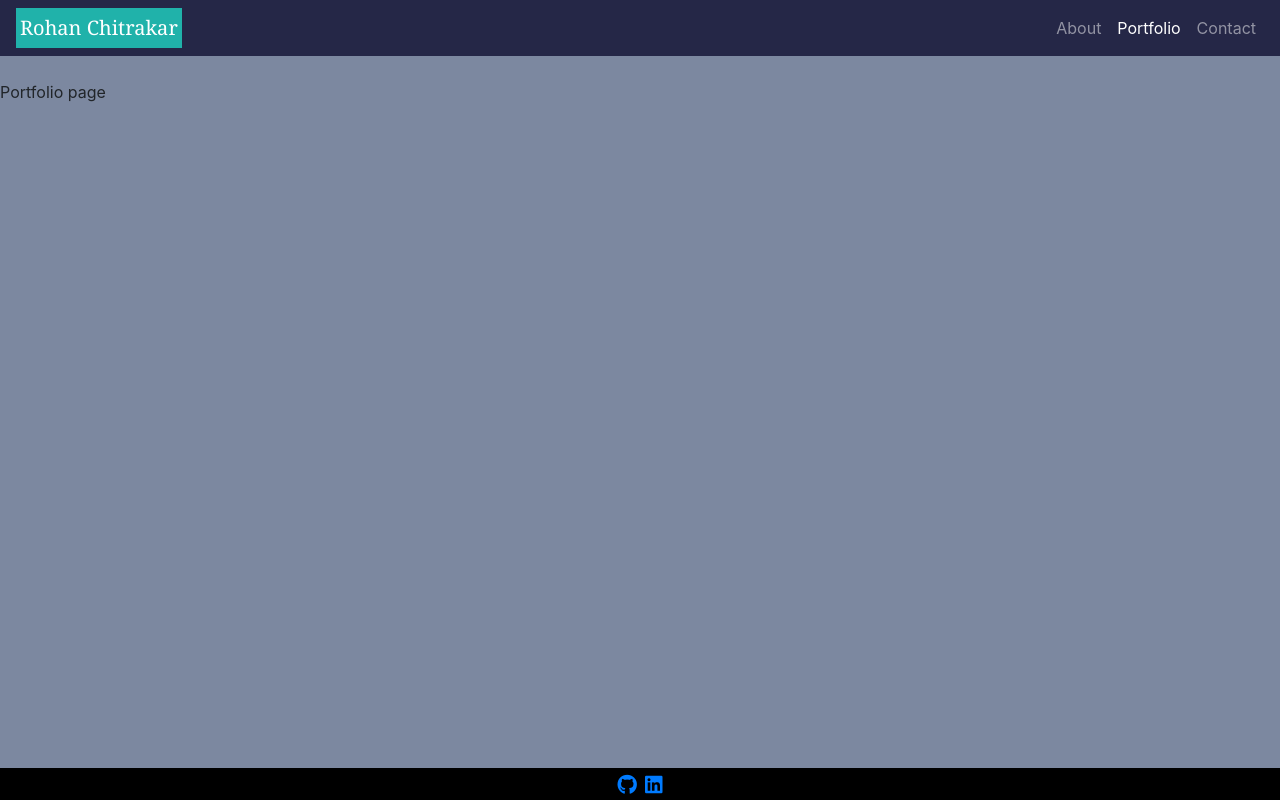
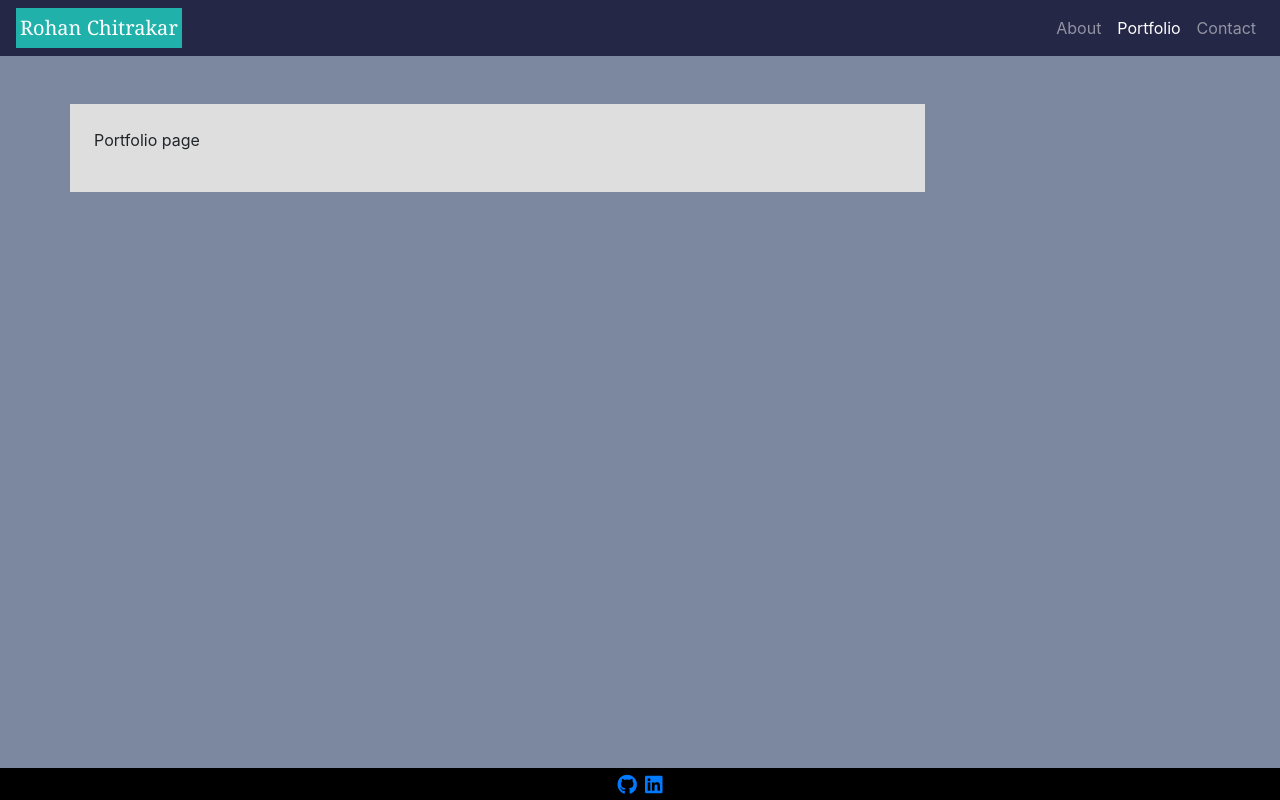
Before and after one commit to roan1088/roan1088.github.io, a React (Create React App) app: page /portfolio in a window 1280 px wide. Built offline with nearby package versions, Linux system fonts and the light colour scheme.

Commit message:
Added a Main component

```diff
--- a/src/App.js
+++ b/src/App.js
@@ -7,18 +7,21 @@ import Portfolio from './pages/Portfolio';
 import PageNotFound from './pages/PageNotFound';
 import Header from './components/Header';
 import Footer from './components/Footer';
+import Main from './components/Main';
 
 function App() {
   return (
     <div>
       <Router>
         <Header />
+        <Main>
           <Switch>
             <Route exact path="/" component={Home} />
             <Route exact path="/portfolio" component={Portfolio} />
             <Route exact path="/contact" component={Contact} />
             <Route component={PageNotFound} />
           </Switch>
+        </Main>
         <Footer />
       </Router>
     </div>
--- /dev/null
+++ b/src/components/Main/index.js
@@ -0,0 +1,16 @@
+import React from "react";
+import "./style.css";
+
+function Main(props) {
+  return (
+    <main class="container pt-4 pb-4">
+      <div class="row">
+        <div class="col-sm-9 p-4" id="mainArea">
+          {props.children}
+        </div>
+      </div>
+    </main>
+  );
+}
+
+export default Main;
--- /dev/null
+++ b/src/components/Main/style.css
@@ -0,0 +1,9 @@
+#mainArea {
+  background-color: #dedede;
+}
+
+#mainArea h1 {
+  color: lightseagreen;
+  font-family: Georgia, 'Times New Roman', Times, serif;
+  font-weight: bold;
+}
```
Lines whose indentation alone changed are shown as unchanged.
